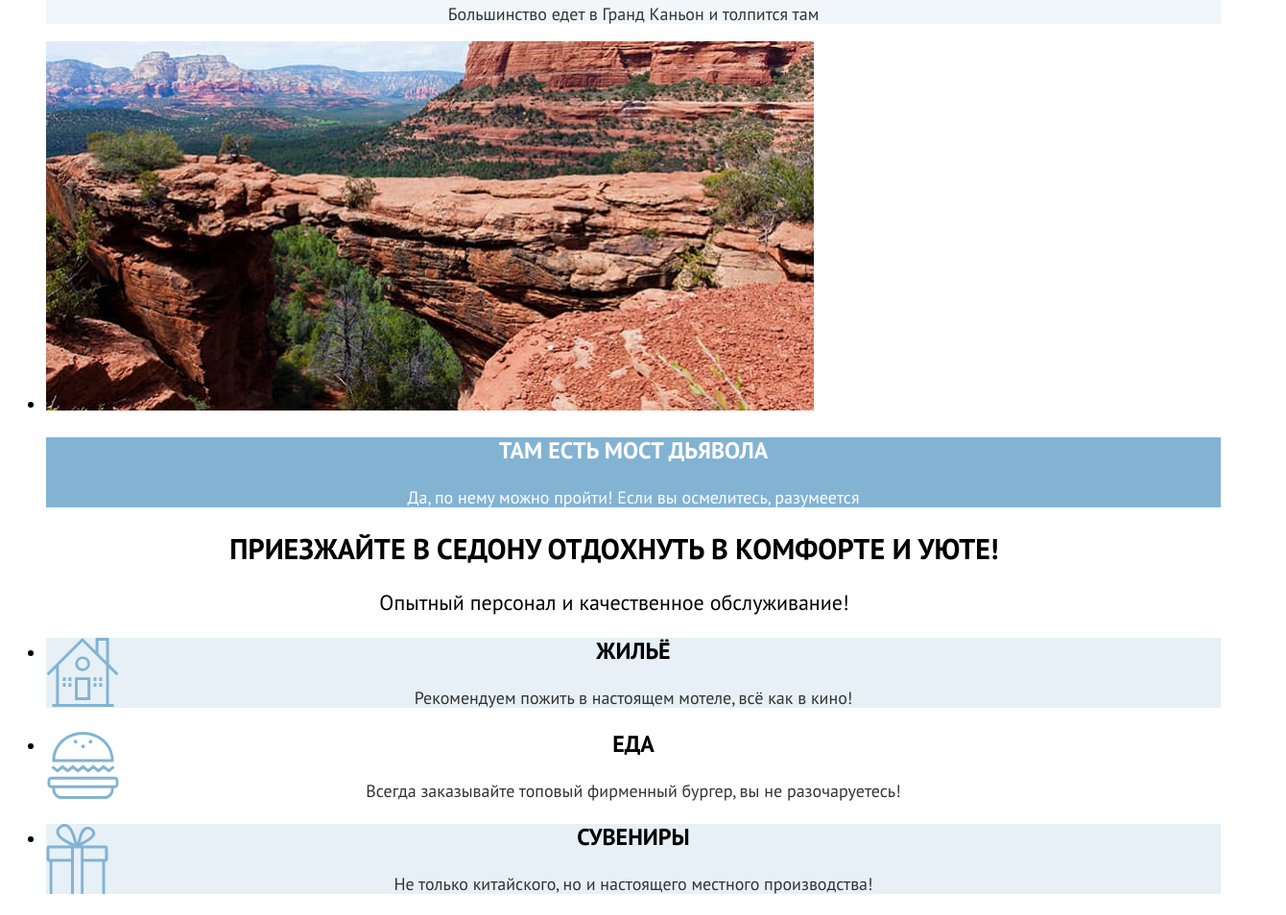
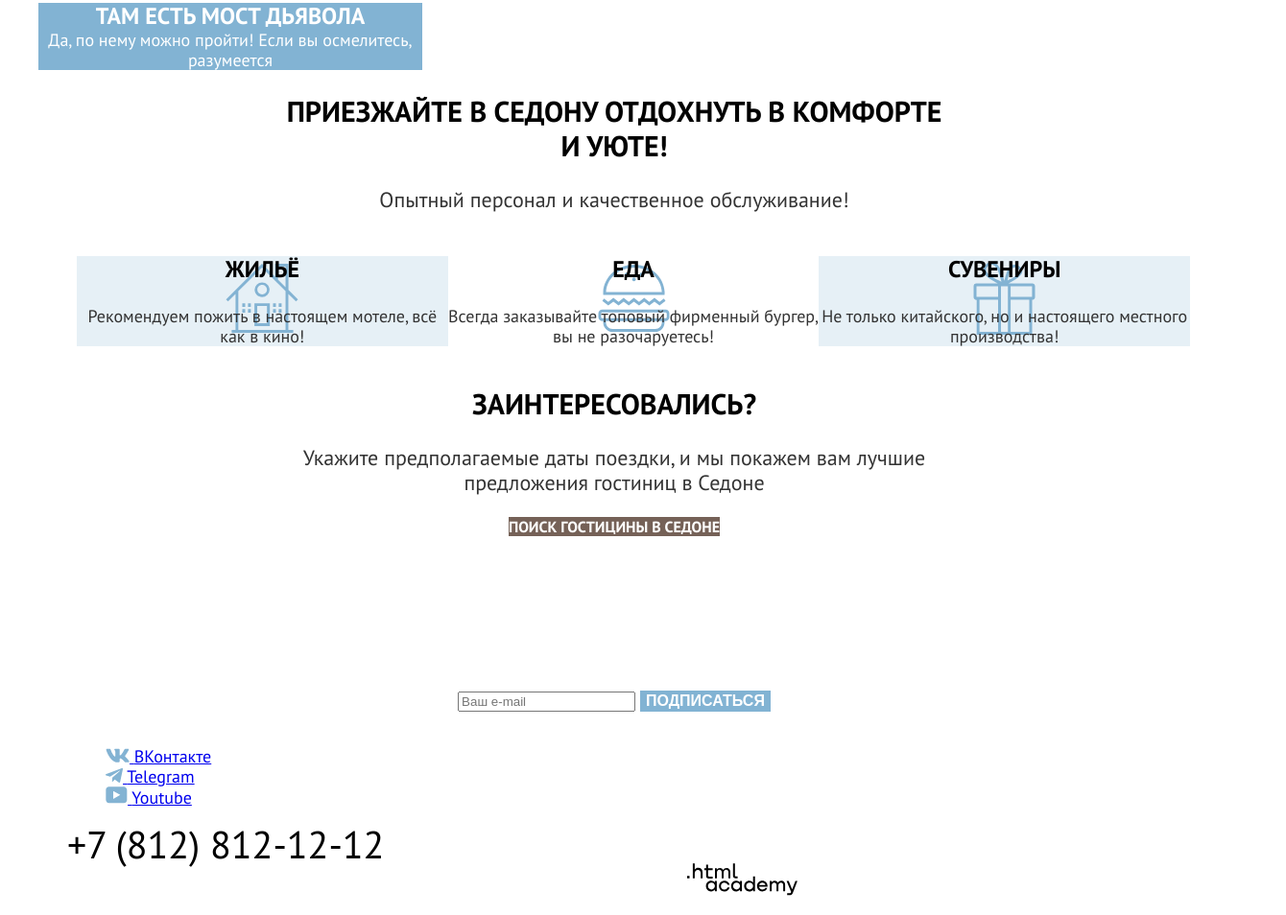
Before and after one commit to htmlacademy-htmlcss/2368577-sedona-1, a plain HTML site: page index.html in a window 1280 px wide. Shown: the part 1610-2564 px from the top of the page at 96% size, 1340 px wide, since content can reach past the window. Drawn offline with Linux system fonts and the light colour scheme.

Commit message:
добавляет сетку на страницу index.html

```diff
--- a/index.html
+++ b/index.html
@@ -8,7 +8,7 @@
   <body>
     <header class="page-header">
       <nav class="navigation">
-        <a href="#" class="navigation-link">
+        <a href="#" class="navigation-link navigation-logo">
           <img class="logo" src="images/logo_sedona.svg" alt="логотип Седоны" width="140" height="70">
         </a>
         <ul class="navigation-list">
@@ -19,10 +19,10 @@
             <a href="#" class="navigation-link">О Седоне</a>
           </li>
           <li class="navigation-item">
-            <a href="#" class="navigation-link">Гостиницы</a>
+           <a href="#" class="navigation-link">Гостиницы</a>
           </li>
         </ul>
-        <ul class="navigation-user">
+        <ul class="navigation-list navigation-user">
           <li class="navigation-item">
             <a href="#" class="navigation-link">
               <img class="navigation-icon" src="images/search_icon.svg" alt="иконка поиска" width="19" height="19">
@@ -46,17 +46,22 @@
         </ul>
       </nav>
     </header>
-    <main class="main-index">
-      <h1 class="visually-hidden">Город Седона</h1>
+    <!-- есть ли разница, добавляю я новый класс перед или после уже заданного? мне нужно добавить main-container. Есть ли отличия между: <main class=" main-container main-index"> и <main class="main-index main-container">  -->
+    <main class="main-index main-container">
+      <div class="page-container">
+      <h1 class="visually-hidden" hidden>Город Седона</h1>
       <div>
             <img src="images/welcome_text.svg" class="Welcome-sedona" width="458" height="352" alt="Welcome to the gorgeous Sedona. Because the Grand Canyon sucks!">
       </div>
       <section class="text-section">
-        <h2 class="main-text">Седона — небольшой городок в Аризоне, заслуживающий большего!</h2>
+        <div class="text-section-container">
+          <!-- почему текст, который ниже, на странице наезжает на картинку url("../images/main_image.jpg")? -->
+        <h2 class="main-text ">Седона — небольшой городок в Аризоне, заслуживающий большего!</h2>
         <p class="under-text">Рассмотрим причины, по которым Седона круче, чем Гранд-Каньон!</p>
+        </div>
       </section>
       <section class="advantages">
-        <h2 class="visually-hidden">Преимущества</h2>
+        <h2 class="visually-hidden" hidden>Преимущества</h2>
         <ul class="advantages-list">
           <li class="advantages-item">
             <div class="blue-colored">
@@ -93,8 +98,10 @@
           </ul>
           </section>
           <section class="text-section">
+            <div class="text-section-container">
             <h2 class="main-text">Приезжайте в Седону отдохнуть в комфорте и уюте!</h2>
             <p class="under-text">Опытный персонал и качественное обслуживание!</p>
+            </div>
           </section>
           <section class="service">
             <ul class="service-list">
@@ -117,11 +124,16 @@
             </ul>
             </section>
             <section class="text-section">
+              <div class="text-section-container">
               <h2 class="main-text">Заинтересовались?</h2>
               <p class="under-text">Укажите предполагаемые даты поездки, и мы покажем вам лучшие предложения гостиниц в Седоне</p>
               <a class="button" href="catalog.html">Поиск гостицины в седоне</a>
+             </div>
+
             </section>
-            <section class="newsletter-with-background">
+
+            <section class="newsletter-with-background text-section">
+              <div class="text-section-container">
               <h2 class="main-text">Подпишитесь на рассылку</h2>
               <p class="under-text">Только полезная информация и никакого спама, честное бойскаутское!</p>
               <form action="https://echo.htmlacademy.ru/" class="newsletter-form" method="post">
@@ -129,12 +141,14 @@
                 <input type="email" id="email-form" placeholder="Ваш e-mail">
                 <button class="button-blue" name="subscribe">Подписаться</button></p>
               </form>
+            </div>
             </section>
+          </div>
     </main>
     <footer class="page-footer">
-
+      <div class="page-footer-container">
       <section class="footer-social">
-        <h2 class="visually-hidden">Блок социальных сетей</h2>
+        <h2 class="visually-hidden" hidden>Блок социальных сетей</h2>
         <ul class="footer-social-list">
             <li class="footer-social-item">
               <a class="social-media" href="https://vk.com/htmlacademy">
@@ -155,13 +169,18 @@
               </a>
             </li>
           </ul>
+          <div class="footer-telefon-number-container">
           <a class="footer-telefon-number" href="tel:+78128121212">+7 (812) 812-12-12
-            <span class="visually-hidden>">номер телефона</span>
+            <span class="visually-hidden" hidden>номер телефона</span>
           </a>
+        </div>
+        <div class="footer-logo-container">
           <a class="footer-logo" href="https://htmlacademy.ru/">
             <img src="images/html_academy_logo.svg" width="115" height="34" alt="логотип html academy">
           </a>
+        </div>
         </section>
+        </div>
     </footer>
   </body>
 </html>
--- a/styles/styles.css
+++ b/styles/styles.css
@@ -14,12 +14,47 @@
   font-display: swap;
 }
 
+html {
+  height: 100%;
+}
+/* почему мы задаем display: flex; сразу на body, а не отдельным тегам, например header, main и тд?   */
 body {
+  margin: 0;
+  display: flex;
+  flex-direction: column;
+  /* не понимаю, зачем мы добавили: min-height: 100%; Что это дает?  */
+  min-height: 100%;
   font-family: "PT Sans", sans-serif;
   font-size: 18px;
   line-height: 21px;
   background-color: #FFF;
   color: #000;
+}
+
+.navigation {
+  display: flex;
+  width: 1200px;
+  margin: 0 auto;
+  padding: 0 70px;
+
+}
+
+.navigation-list {
+  width: 339px;
+  margin: 0;
+  padding: 0;
+  list-style-type: none;
+}
+
+.navigation-user {
+  width: 268px;
+  margin-left: auto;
+
+}
+
+.navigation-logo{
+  width: 138px;
+  margin-right: 30px;
 }
 
 .navigation-link {
@@ -97,28 +132,54 @@ body {
   color: #000;
 }
 
+.main-container {
+  flex-grow: 1;
+}
+
 .main-index {
   background-image: url("../images/main_image.jpg");
   background-repeat: no-repeat;
   color: #000;
   background-color: #FFF;
-  background-size: 100% auto;
+  background-size: 100%;
+
+}
+
+.page-container{
+width: 1200px;
+margin: 0 auto;
+}
+
+.Welcome-sedona{
+  display: block;
+  margin: 0 auto;
+}
+
+.text-section-container{
+  margin: 0 auto;
+  padding: 0;
+  width: 685px;
 }
 
 .text-section{
+  display: flex;
+  flex-direction: column;
+  justify-content: center;
   text-align: center;
+  margin: 0;
+  padding: 0;
 }
 
 .main-text {
   text-align: center;
   font-size: 30px;
   font-weight: 700;
-  line-height: 36px; /* 120% */
+  line-height: 36px;
   text-transform: uppercase;
 }
 
 .under-text {
-  columns: #333;
+  color: #333;
   text-align: center;
   font-size: 22px;
   font-weight: 400;
@@ -137,6 +198,22 @@ body {
   font-weight: 700;
   line-height: 28px;
   text-transform: uppercase;
+  margin: 0;
+}
+
+.advantages-list{
+  display: flex;
+  margin: 0;
+  padding: 0;
+  flex-direction: column;
+  list-style-type:none;
+
+}
+
+.advantages-item{
+  margin: 0;
+  padding: 0;
+  width: 400px;
 }
 
 .advantages-description {
@@ -145,6 +222,7 @@ body {
   font-weight: 400;
   line-height: 21px;
   color: #333;
+  margin: 0;
 }
 
 .blue-colored {
@@ -162,6 +240,17 @@ body {
 
 .blue-colored p{
   color: #FFF;
+}
+
+.service-list{
+  display: flex;
+  margin: 0 auto;
+  list-style-type:none;
+}
+
+.service-item{
+  width: 400px;
+
 }
 
 .service-title {
@@ -186,13 +275,40 @@ body {
   background-repeat: no-repeat;
   color: #000;
   background-color: #fff;
-  background-size: 100% auto;
+  /* background-size: 100% auto; - что означает это правило? */
   text-align: center;
+  width: 1200px;
 }
 
 .newsletter {
   text-align: center;
 }
+
+/* у меня не получилось расположить компоненты по краям футера, почему-то они сгруппировалисб в центре. */
+.page-footer-container{
+  display: flex;
+  width: 1200px;
+  margin: 0 auto;
+  padding: 0 70px;
+}
+
+.footer-social-list {
+  width: 142px;
+  margin-right: 41px;
+  list-style-type:none;
+}
+
+.footer-telefon-number-container {
+width: 720px;
+margin-right: 41px;
+}
+
+.footer-logo-container{
+  width: 115px;
+  margin-left: auto;
+}
+
+
 
 .footer-telefon-number{
   text-align: center;
@@ -310,16 +426,19 @@ body {
 .service-image-house{
   background-image: url("../images/house_icon.svg");
   background-repeat: no-repeat;
+  background-position: center;
 }
 
 .service-image-burger{
   background-image: url("../images/burger_icon.svg");
   background-repeat: no-repeat;
+  background-position: center;
 }
 
 .service-image-gift{
   background-image: url("../images/gift_icon.svg");
   background-repeat: no-repeat;
+  background-position: center;
 }
 
 .breadcrumbs-image{
```
Also changed, not shown: catalog.html (+9 -3 lines).
